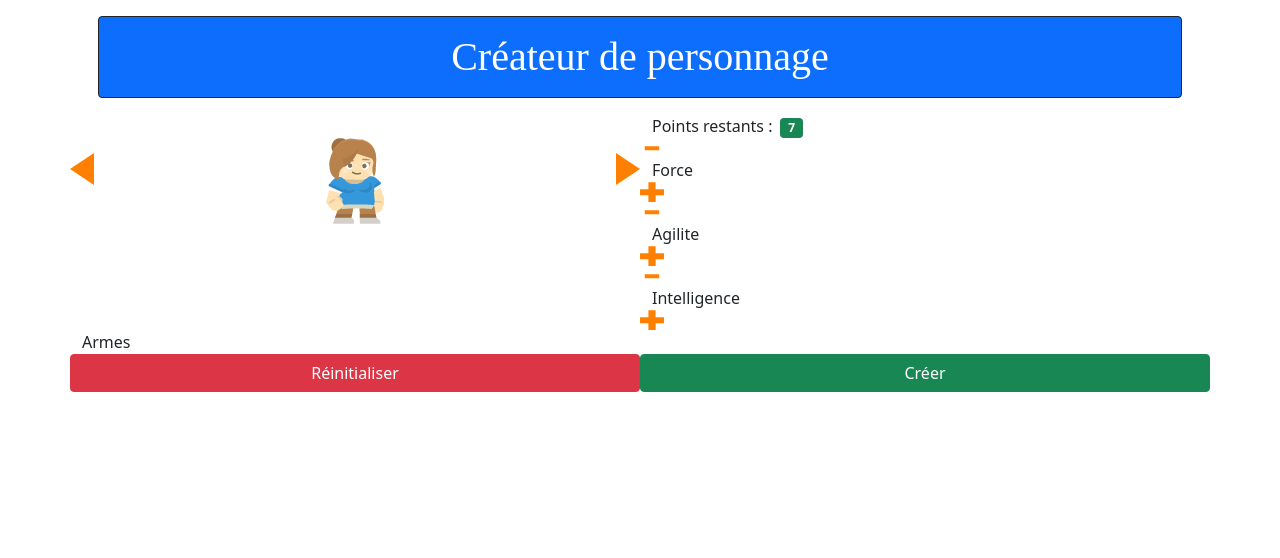
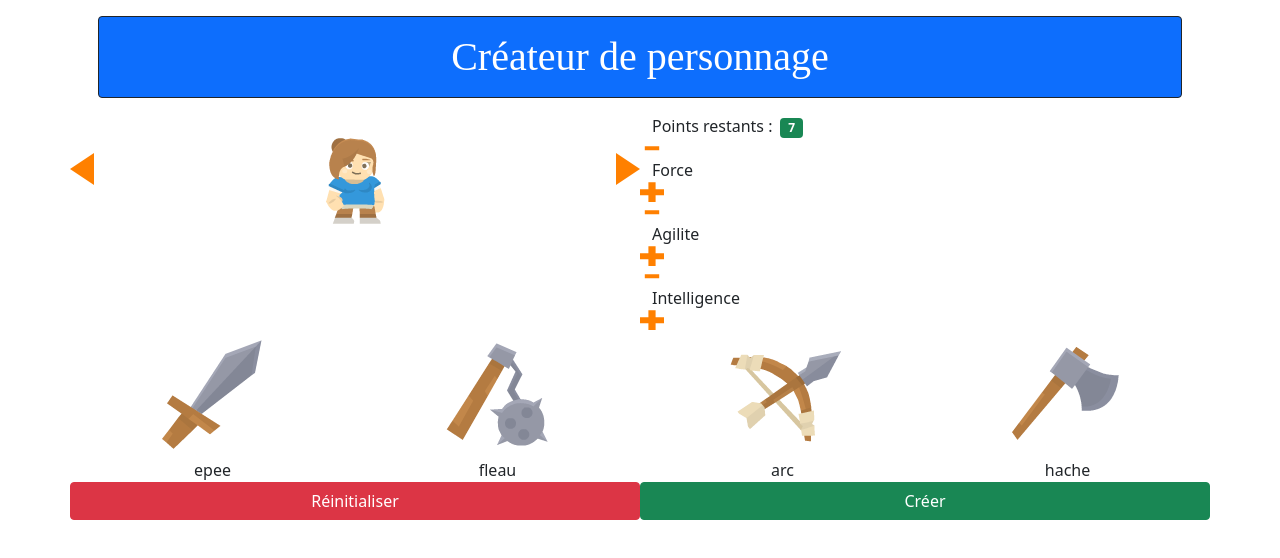
Before and after one commit to EmmanuelBlanchard/REACT-2020-par-la-pratique-de-A-Z-evolution-progressive, a React (Create React App) app in the folder Programmes/12-Module12-Projet2-CreateurDePersonnage-AjoutDeFirebase/projet2/: page / in a window 1280 px wide. Shown: the top 558 px of the page. Built offline with nearby package versions, Linux system fonts and the light colour scheme; the HTML template or start-up script is replaced by a standard one; a web font is replaced by a local one.

Commit message:
12-Module12-Projet2-CreateurDePersonnage-AjoutDeFirebase-10-AffichageListeDesArmes-ComposantArmesEtArme

```diff
--- /dev/null
+++ b/Programmes/12-Module12-Projet2-CreateurDePersonnage-AjoutDeFirebase/projet2/src/containers/CreateurPersonnage/Armes/Arme/Arme.js
@@ -0,0 +1,14 @@
+import React from 'react';
+
+const arme = (props) => (
+    <div>
+        <div>
+            <img src={props.imageArme} alt={props.children} />
+        </div>
+        <div>
+            {props.children}
+        </div>
+    </div>
+);
+
+export default arme;
--- /dev/null
+++ b/Programmes/12-Module12-Projet2-CreateurDePersonnage-AjoutDeFirebase/projet2/src/containers/CreateurPersonnage/Armes/Armes.js
@@ -0,0 +1,31 @@
+import React from 'react';
+import Arme from './Arme/Arme';
+import imgArc from '../../../assets/images/armes/arc.png';
+import imgEpee from '../../../assets/images/armes/epee.png';
+import imgFleau from '../../../assets/images/armes/fleau.png';
+import imgHache from '../../../assets/images/armes/hache.png';
+
+const armes = (props) => (
+    <div className="row no-gutters text-center">
+        {props.listeArmes.map(arme => {
+            let imgArme;
+            switch(arme) {
+                case "arc" : imgArme=imgArc;
+                break;
+                case "epee" : imgArme=imgEpee;
+                break;
+                case "fleau" : imgArme=imgFleau;
+                break;
+                case "hache" : imgArme=imgHache;
+                break;
+            }
+            return (
+                <div className="col-3" key={arme}>
+                    <Arme imageArme={imgArme}>{arme}</Arme>
+                </div>
+            );
+        })}
+    </div>
+);
+
+export default armes;
--- a/Programmes/12-Module12-Projet2-CreateurDePersonnage-AjoutDeFirebase/projet2/src/containers/CreateurPersonnage/CreateurPersonnage.js
+++ b/Programmes/12-Module12-Projet2-CreateurDePersonnage-AjoutDeFirebase/projet2/src/containers/CreateurPersonnage/CreateurPersonnage.js
@@ -2,6 +2,7 @@ import React, {Component} from 'react';
 import TitreH1 from '../../components/Titres/TitreH1';
 import Bouton from '../../components/Bouton/Bouton';
 import Personnage from './Personnage/Personnage';
+import Armes from './Armes/Armes';
 
 class CreateurPersonnage extends Component {
     state = {
@@ -11,7 +12,8 @@ class CreateurPersonnage extends Component {
             agilite : 0,
             intelligence : 0
         },
-        nombrePointsDisponibles : 7
+        nombrePointsDisponibles : 7,
+        armes : ["epee","fleau","arc","hache"]
     }
 
     handleImagePrecedente = () => {
@@ -72,7 +74,7 @@ class CreateurPersonnage extends Component {
                     enleverPoint={this.handleEnleverPoint}
                     ajouterPoint={this.handleAjouterPoint}
                 />
-                <div>Armes</div>
+                <Armes listeArmes={this.state.armes}/>
                 <div className="row no-gutters">
                     <Bouton typeBtn="btn-danger" css="col-6" clic={ () => console.log("Réinitialisation")}>Réinitialiser</Bouton>
                     <Bouton typeBtn="btn-success" css="col-6" clic={ () => console.log("Création")}>Créer</Bouton>
```
